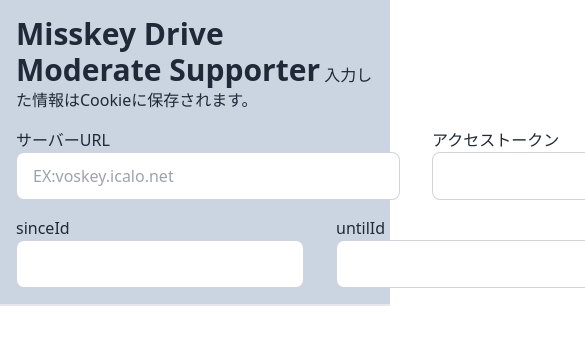
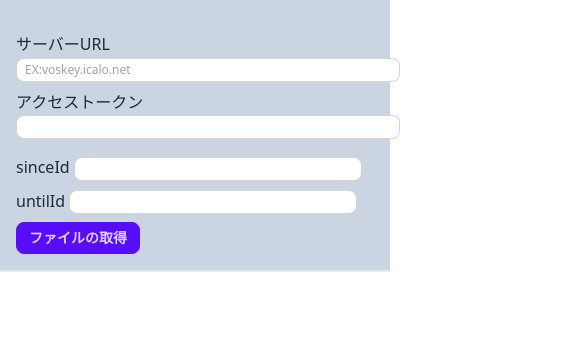
Before and after one commit to uboar/misskey-drive-moderate-supporter, a Svelte app: page / in a window 390 px wide. Shown: the top 344 px of the page, 585 px wide, since content can reach past the window. Built offline with nearby package versions, Linux system fonts and the light colour scheme.

Commit message:
モバイル表示を改善

```diff
--- a/src/App.svelte
+++ b/src/App.svelte
@@ -47,33 +47,33 @@
 <main>
     <div class="sticky z-20 top-0 border-b-2 w-full bg-slate-300">
       <div class="p-4">
-        <span class="font-bold text-3xl">Misskey Drive Moderate Supporter</span>
-        <span>
+        <span class="font-bold text-3xl hidden lg:block">Misskey Drive Moderate Supporter</span>
+        <span class="hidden lg:block">
           入力した情報はCookieに保存されます。
         </span>
-        <div class="flex gap-8 my-4">
+        <div class="flex flex-wrap gap-2 md:gap-8 my-4">
           <div>
             <label for="server-url">サーバーURL</label>
-            <input id="server-url" bind:value={$serverUrl} type="text" class="input input-bordered w-96" placeholder="EX:voskey.icalo.net" on:input={updateCookie} />
+            <input id="server-url" bind:value={$serverUrl} type="text" class="input input-xs md:input-md input-bordered w-96" placeholder="EX:voskey.icalo.net" on:input={updateCookie} />
           </div>
           <div>
             <label for="access-token">アクセストークン</label>
-            <input id="access-token" bind:value={$accessToken} type="password" class="input input-bordered w-96" on:input={updateCookie} />
+            <input id="access-token" bind:value={$accessToken} type="password" class="input input-xs md:input-md input-bordered w-96" on:input={updateCookie} />
           </div>
         </div>
-        <div class="flex gap-8">
+        <div class="flex flex-wrap md:gap-8 gap-2">
           <div>
             <label for="since-id">sinceId</label>
-            <input id="since-id" bind:value={sinceId} type="text" class="input input-bordered w-72" />
+            <input id="since-id" bind:value={sinceId} type="text" class="input input-xs md:input-md input-bordered w-72" />
           </div>
           <div>
             <label for="until-id">untilId</label>
-            <input id="until-id" bind:value={untilId} type="text" class="input input-bordered w-72" />
+            <input id="until-id" bind:value={untilId} type="text" class="input input-xs md:input-md input-bordered w-72" />
           </div>
-          <button class="btn btn-wide btn-primary" on:click={getFiles}>{(files.length > 0) ? "これより新しいファイルを取得" : "ファイルの取得"}</button>
+          <button class="btn btn-sm md:btn-md md:btn-wide btn-primary" on:click={getFiles}>{(files.length > 0) ? "これより新しいファイルを取得" : "ファイルの取得"}</button>
           {#if files.length > 0}
-            <button class="btn btn-outline btn-primary" on:click={() => {files = []; getFiles();}}>バッファを削除して再取得</button>
-            <label for="report-dialog" class="btn btn-secondary">報告用テンプレート文書作成</label>
+            <button class="btn btn-sm md:btn-md btn-outline btn-primary" on:click={() => {files = []; getFiles();}}>バッファを削除して再取得</button>
+            <label for="report-dialog" class="btn btn-sm md:btn-md btn-secondary">報告用テンプレート文書作成</label>
           {/if}
         </div>
       </div>
```
